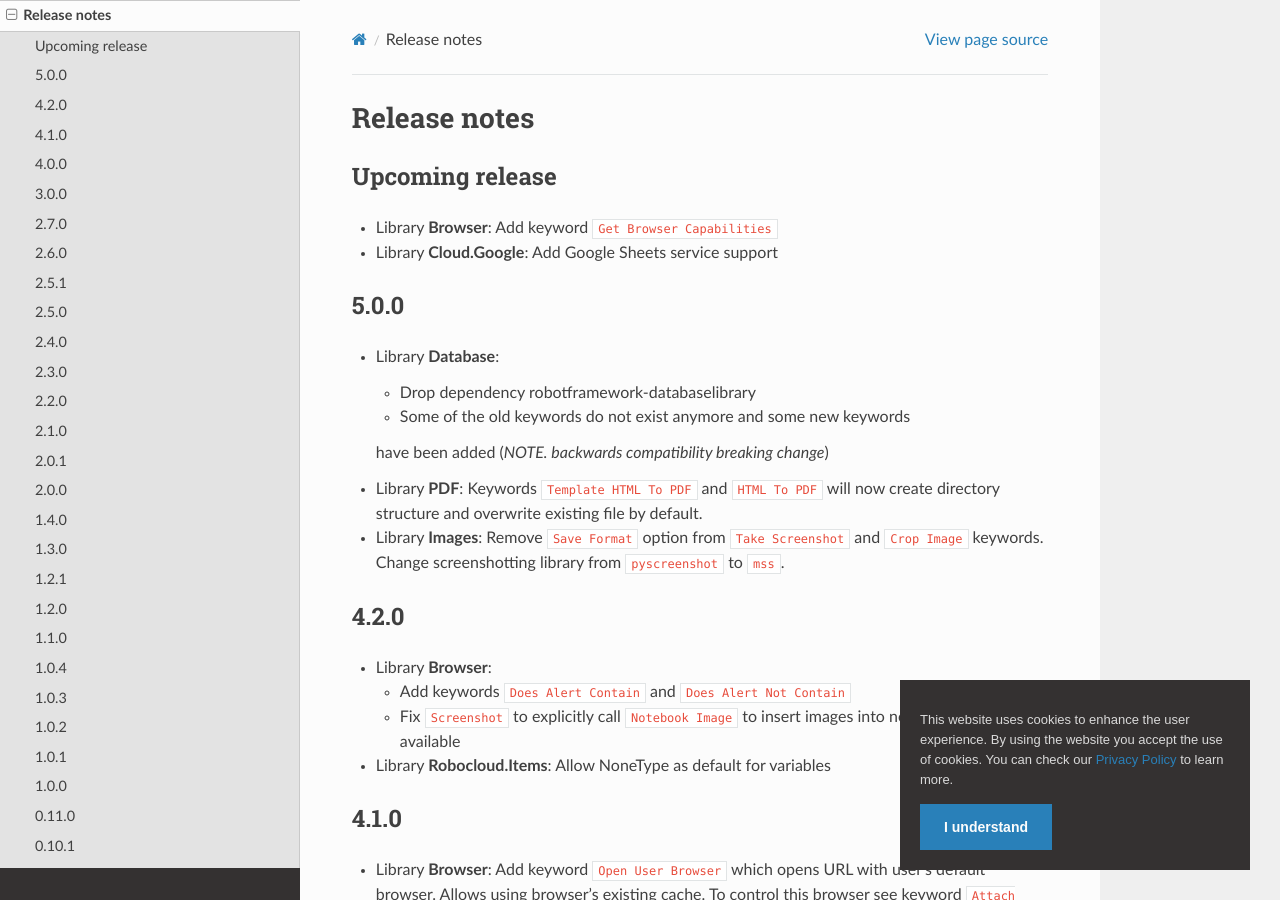
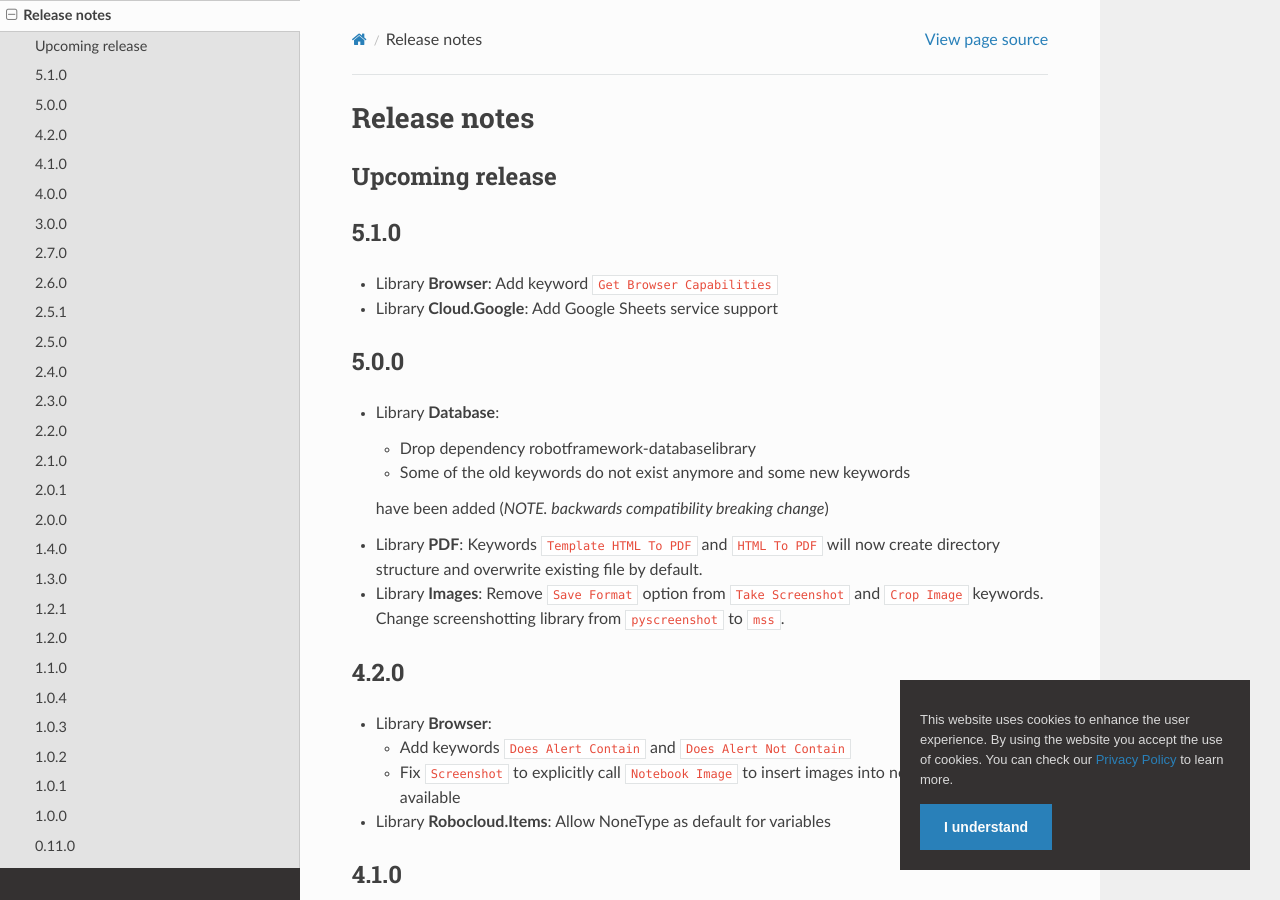
Before and after one commit to coderprovider/Framework-RPA, a Sphinx documentation site: the page built from docs/source/releasenotes.rst, in a window 1280 px wide and 900 px high. Built offline with Sphinx 7.4.7 and the Read the Docs theme 2.0.0, drawn with Linux system fonts in a browser that asks for light colours; pages that are not in the unit, such as notebooks, are missing from menus.

Commit message:
main: release 5.1.0

```diff
--- a/docs/source/releasenotes.rst
+++ b/docs/source/releasenotes.rst
@@ -3,6 +3,9 @@ Release notes
 
 Upcoming release
 ----------------
+
+5.1.0
+-----
 
 - Library **Browser**: Add keyword ``Get Browser Capabilities``
 - Library **Cloud.Google**: Add Google Sheets service support
```
Also changed, not shown: 2 other files.
